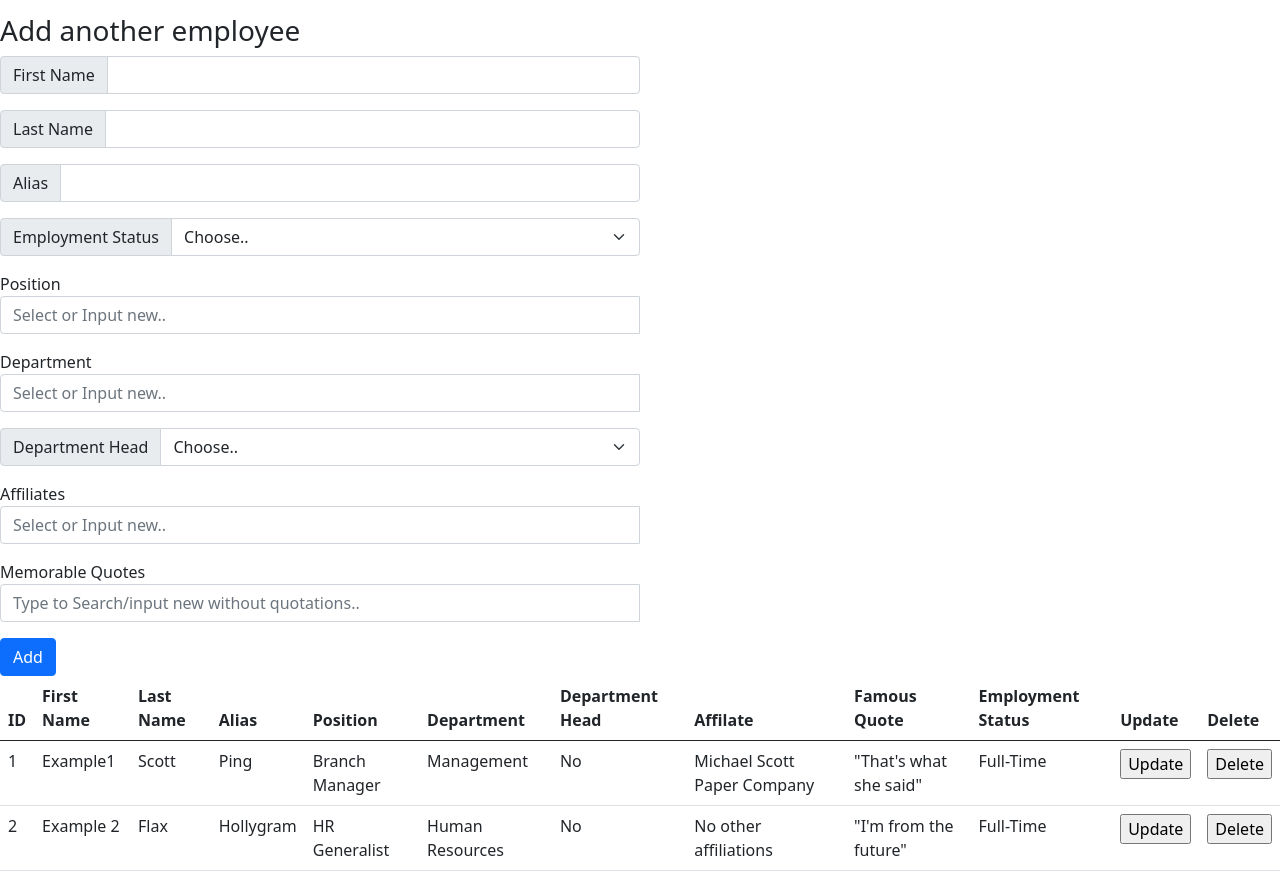
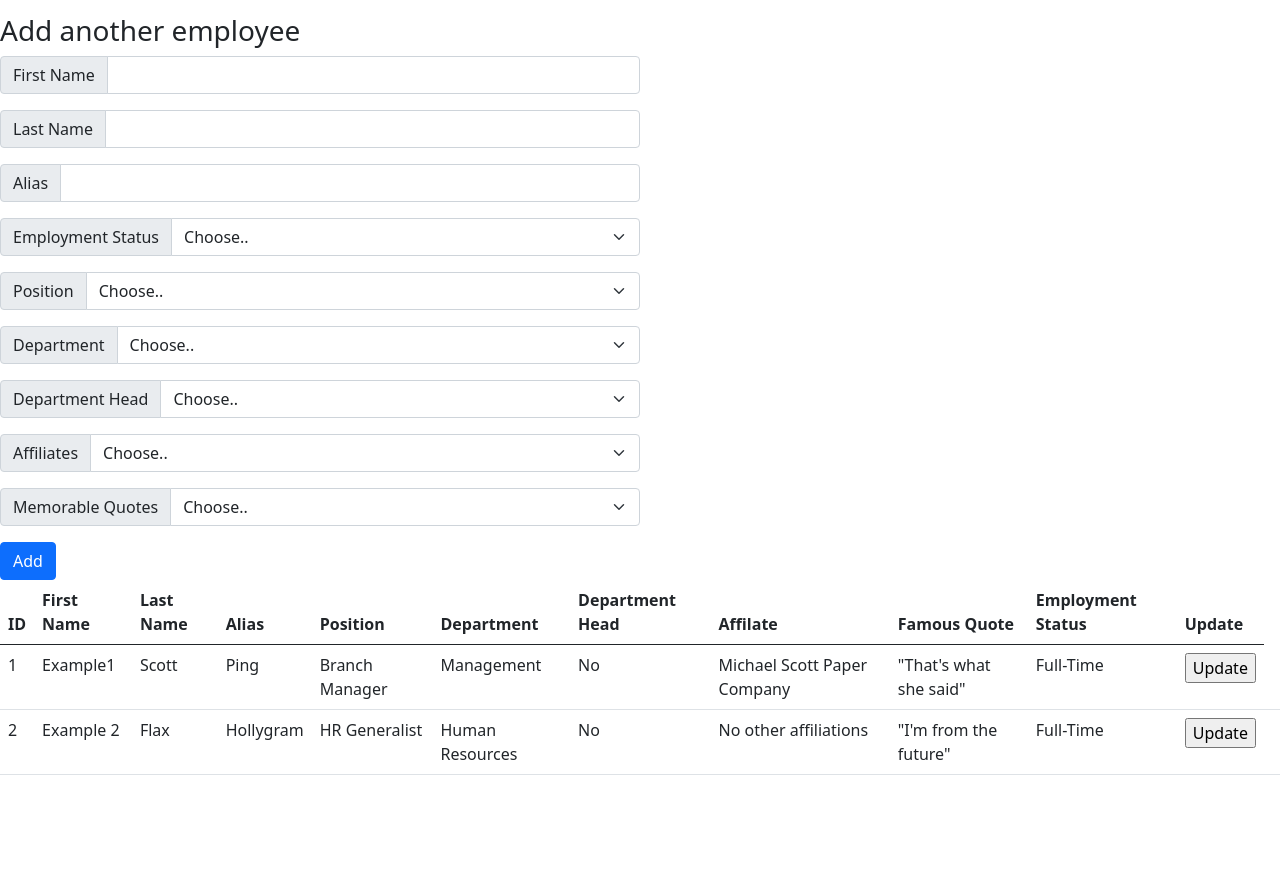
Before and after one commit to cupham211/officeDB, a plain HTML site: page employee.html in a window 1280 px wide. Shown: the part 152-1039 px from the top of the page. After the commit the page ends 943 px from the top, so only its background shows below. Drawn offline with nearby package versions, Linux system fonts and the light colour scheme.

Commit message:
first draft submission for employee.html

```diff
--- a/employee.html
+++ b/employee.html
@@ -9,7 +9,7 @@
       integrity="sha384-giJF6kkoqNQ00vy+HMDP7azOuL0xtbfIcaT9wjKHr8RbDVddVHyTfAAsrekwKmP1"
       crossorigin="anonymous"
     />
-    <link rel="stylesheet" href="styles.css" />
+    <script type="text/javascript" src="./employee.js"></script>
 
     <title>Employees</title>
   </head>
@@ -31,7 +31,7 @@
           <span class="navbar-toggler-icon"></span>
         </button>
         <div class="collapse navbar-collapse" id="navbarNav">
-          <ul class="nav nav-pills nav-fill">
+          <ul class="nav nav-pills nav-justified">
             <li class="nav-item">
               <a class="nav-link active" href="employee.html">Employees</a>
             </li>
@@ -96,29 +96,30 @@
   </select>
 </div>
 
-  <label for="positionDatalist">Position</label>
-  <div class="input-group mb-3">
-  <input class="form-control" list="positionOptions" id="positionDataList" placeholder="Select or Input new..">
-  <datalist id="positionOptions">
-    <option value="Manager">
-    <option value="HR Generalist">
-    <option value="Salesman">
-    <option value="Accountant">
-    <option value="Quality Assurance">
-  </datalist>
+<div class="input-group mb-3">
+  <label class="input-group-text" for="position">Position</label>
+  <select class="form-select position" id="position">
+    <option selected>Choose..</option>
+    <option value="0">Manager</option>
+    <option value="1">HR Generalist</option>
+    <option value="2">Salesman</option>
+    <option value="3">Intern</option>
+    <option value="4">Accountant</option>
+    <option value="5">NULL</option>
+  </select>
 </div>
 
-<label for="deptDatalist">Department</label>
 <div class="input-group mb-3">
-<input class="form-control" list="deptOptions" id="deptDataList"
-    placeholder="Select or Input new..">
-<datalist id="deptOptions">
-  <option value="Managment">
-  <option value="Administrative">
-  <option value="Sales">
-  <option value="Human Resources">
-  <option value="Customer Service">
-</datalist>
+  <label class="input-group-text" for="department">Department</label>
+  <select class="form-select department" id="department">
+    <option selected>Choose..</option>
+    <option value="0">Management</option>
+    <option value="1">Administrative</option>
+    <option value="2">Sales</option>
+    <option value="3">Customer Service</option>
+    <option value="4">Human Resources</option>
+    <option value="5">NULL</option>
+  </select>
 </div>
 
 <div class="input-group mb-3">
@@ -130,38 +131,37 @@
   </select>
 </div>
 
-<label for="affDatalist">Affiliates</label>
 <div class="input-group mb-3">
-<input class="form-control" list="affOptions" id="affDataList" placeholder="Select or Input new..">
-<datalist id="affOptions">
-  <option value="No other affiliates">
-  <option value="Michael Scott Paper Co">
-  <option value="Scrantonicity">
-  <option value="Vance Refrigeration">
-  <option value="Schrute Farms">
-</datalist>
+  <label class="input-group-text" for="affiliates">Affiliates</label>
+  <select class="form-select affiliates" id="affiliates">
+    <option selected>Choose..</option>
+    <option value="0">Public School</option>
+    <option value="1">Michael Scott Paper Co</option>
+    <option value="2">Scrantonicity</option>
+    <option value="3">Vance Refigeration</option>
+    <option value="4">Schrute Farms</option>
+    <option value="5">NULL</option>
+  </select>
 </div>
 
-
-<label for="quoteDatalist">Memorable Quotes</label>
 <div class="input-group mb-3">
-<input class="form-control" list="quoteOptions" id="quoteDataList"
-      placeholder="Type to Search/input new without quotations..">
-<datalist id="quoteOptions">
-  <option value="That's what she said">
-  <option value="It is your birthday.">
-  <option value="I'm from the future">
-  <option value="I am Beyonce, always">
-  <option value="How's my favorite branch doing?">
-</datalist>
+  <label class="input-group-text" for="quotes">Memorable Quotes</label>
+  <select class="form-select quotes" id="quotes">
+    <option selected>Choose..</option>
+    <option value="0">"That's what she said"</option>
+    <option value="1">"It is your birthday."</option>
+    <option value="2">"I'm from the future"</option>
+    <option value="3">"How's my favorite branch doing?"</option>
+    <option value="4">NULL</option>
+  </select>
 </div>
 
 <input type="button" class="btn btn-primary button submit" id="addemployee" value="Add"></input>
     </form>
 
     <!--Data Table-->
-    <table class="table table-hover employee" id="employeeTableHead">
-      <thead>
+    <table class="table table-hover employee">
+      <thead id="employeeTableHead">
         <tr>
           <th scope="col">ID</th>
           <th scope="col">First Name</th>
@@ -174,7 +174,6 @@
           <th scope="col">Famous Quote</th>
           <th scope="col">Employment Status</th>
           <th scope="col">Update</th>
-          <th scope="col">Delete</th>
         </tr>
       </thead>
       <tb class="table tablebody" id="employeeTableBod">
@@ -183,32 +182,72 @@
           <td>Example1</td>
           <td>Scott</td>
           <td>Ping</td>
-          <td>Branch Manager</td>
-          <td>Management</td>
+          <td><span class="spanrow1" style="display:Inline;">Branch Manager</span>
+            <div class="input-group mb-3 update1" id="pos##" style="display:None;">
+              <select class="form-select">
+                <option selected>Branch Manager</option>
+                <option value=0>NULL</option>
+              </select>
+            </div>
+          </td>
+          <td><span class="spanrow1" style="display:Inline;">Management</span>
+            <div class="input-group mb-3 update1" id="dept##" style="display:None;">
+              <select class="form-select">
+                <option selected>Management</option>
+                <option value=0>NULL</option>
+              </select>
+            </div>
+          </td>
           <td>No</td>
           <td>Michael Scott Paper Company</td>
-          <td>"That's what she said"</td>
+          <td><span class="spanrow1" style="display:Inline;">"That's what she said"</span>
+            <div class="input-group mb-3 update1" id="quote##" style="display:None;">
+              <select class="form-select">
+                <option selected>"That's what she said"</option>
+                <option value=0>NULL</option>
+              </select>
+            </div>
+          </td>
           <td>Full-Time</td>
-          <td><input type="button" class="tableButton update" value="Update" onclick="unlockEmployee(##)" style="display:inline;">
-              <input type="button" class="tableButton save" value="Save" onclick="updateEmployee(##)" style="display:None;"></td>
-          <td><input type="button" class="tbaleButton delete" id='##' value="Delete" onclick="delEmployee(##)" style="display:inline;">
-              <input type="button" class="tabelButton cancel" id='##' value="Cancel" onclick="lockEmployee(##)" style="display:None;"></td>
+          <td><input type="button" class="tableButton update" id="butUpdate1" value="Update" onclick="unlockEmployee(1)" style="display:inline;">
+              <input type="button" class="tableButton save" id="butSave1" value="Save" onclick="updateEmployee(1)" style="display:None;"></td>
+          <td><input type="button" class="tabelButton cancel" id='butCancel1' value="Cancel" onclick="lockEmployee(1)" style="display:None;"></td>
         </tr>
         <tr scope="col">
           <td>2</td>
           <td>Example 2</td>
           <td>Flax</td>
           <td>Hollygram</td>
-          <td>HR Generalist</td>
-          <td>Human Resources</td>
+          <td><span class="spanrow2" style="display:Inline;">HR Generalist</span>
+            <div class="input-group mb-3 update2" id="pos##" style="display:None;">
+              <select class="form-select">
+                <option selected>HR Generalist</option>
+                <option value=0>NULL</option>
+              </select>
+            </div>
+          </td>
+          <td><span class="spanrow2" style="display:Inline;">Human Resources</span>
+            <div class="input-group mb-3 update2" id="dept##" style="display:None;">
+              <select class="form-select">
+                <option selected>Human Resources</option>
+                <option value=0>NULL</option>
+              </select>
+            </div>
+          </td>
           <td>No</td>
           <td>No other affiliations</td>
-          <td>"I'm from the future"</td>
+          <td><span class="spanrow2" style="display:Inline;">"I'm from the future"</span>
+            <div class="input-group mb-3 update2" id="quote##" style="display:None;">
+              <select class="form-select">
+                <option selected>"I'm from the future"</option>
+                <option value=0>NULL</option>
+              </select>
+            </div>
+          </td>
           <td>Full-Time</td>
-          <td><input type="button" class="tableButton update" value="Update" onclick="unlockEmployee(##)" style="display:inline;">
-              <input type="button" class="tableButton save" value="Save" onclick="updateEmployee(##)" style="display:None;"></td>
-          <td><input type="button" class="tbaleButton delete" id='##' value="Delete" onclick="delEmployee(##)" style="display:inline;">
-              <input type="button" class="tabelButton cancel" id='##' value="Cancel" onclick="lockEmployee(##)" style="display:None;"></td>
+          <td><input type="button" class="tableButton update" id="butUpdate2" value="Update" onclick="unlockEmployee(2)" style="display:inline;">
+              <input type="button" class="tableButton save" id="butSave2" value="Save" onclick="updateEmployee(2)" style="display:None;"></td>
+          <td><input type="button" class="tabelButton cancel" id='butCancel2' value="Cancel" onclick="lockEmployee(2)" style="display:None;"></td>
         </tr>
 
       </tb>
```
